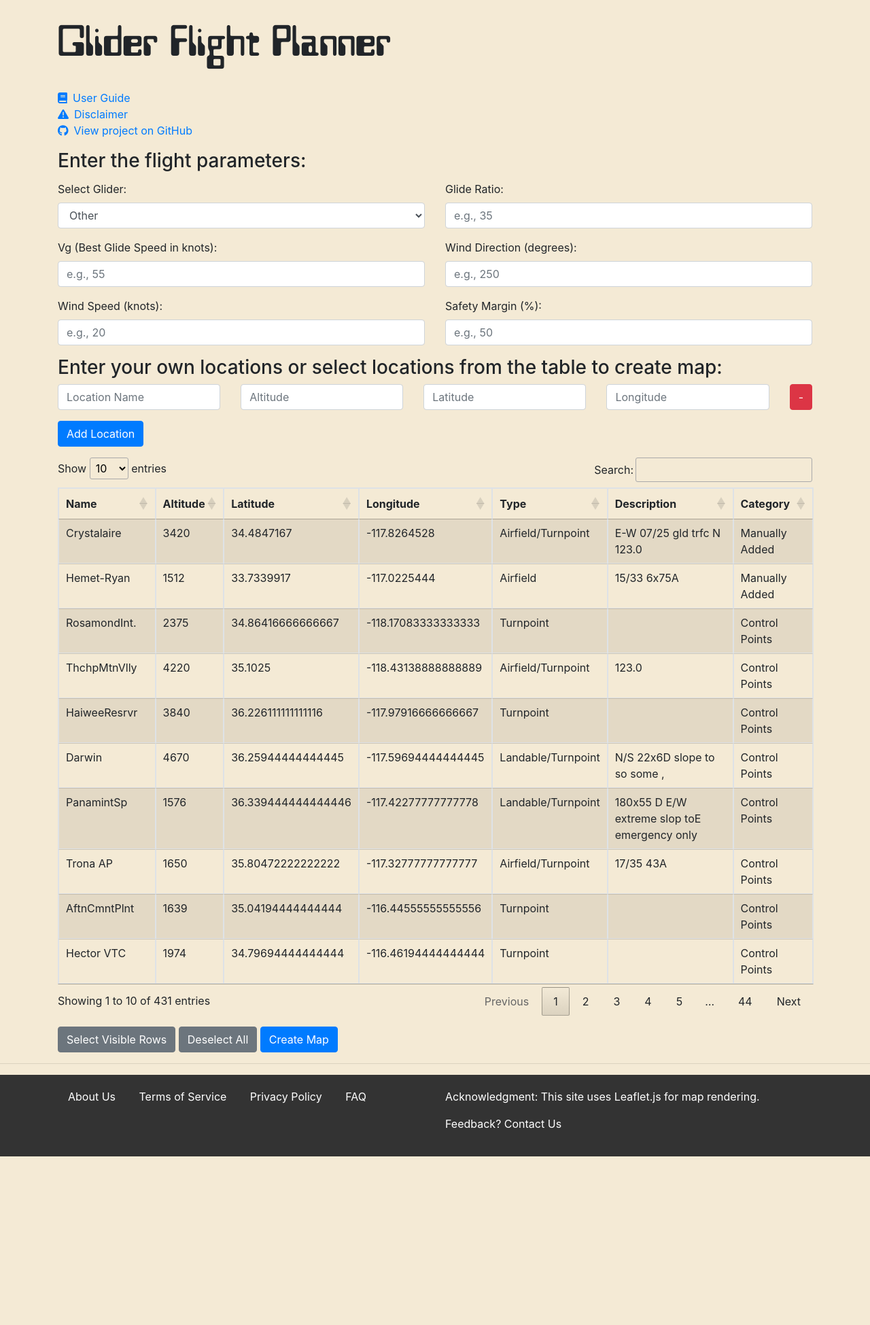
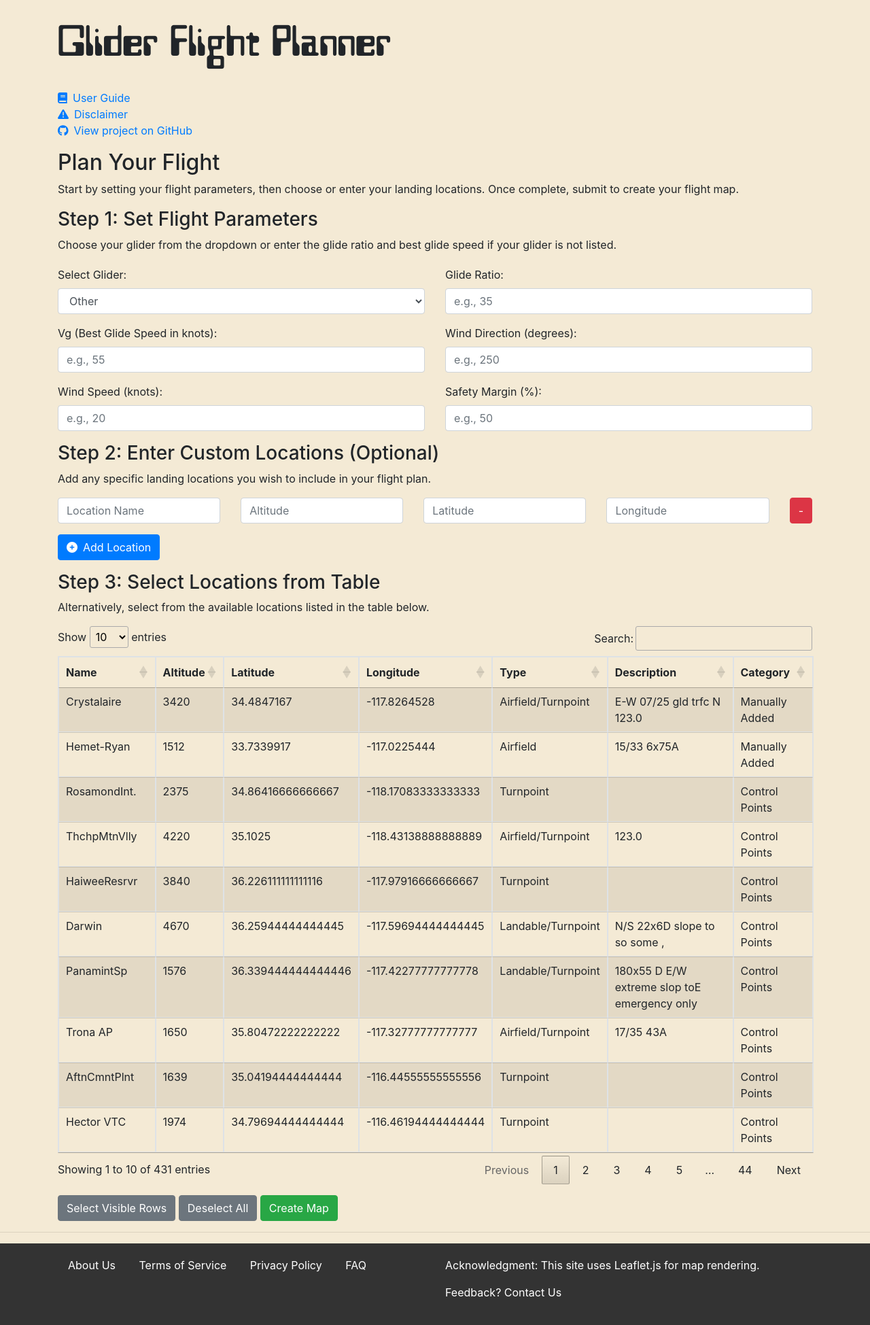
Before and after one commit to AlexCodeGlider/gliderFlightPlanner, a Flask app: page /index in a window 1280 px wide. Shown: the whole page at 68% size. Before the commit the page ends 1701 px from the top, so only its background shows below. Run offline with Flask 3, Linux system fonts and the light colour scheme; the visitor is signed in with stand-in values (Sample User, id 1); some libraries are stand-ins or nearby versions.

Commit message:
Updated instructions for clarity

```diff
--- a/templates/index.html
+++ b/templates/index.html
@@ -176,9 +176,14 @@
                 <i class="fab fa-github mr-2"></i>View project on GitHub
             </a>
         </div>
-        <h3>Enter the flight parameters:</h3>
+        <h2>Plan Your Flight</h2>
+        <p>Start by setting your flight parameters, then choose or enter your landing locations. Once complete, submit to create your flight map.</p>
 
         <form action="/index" method="post" id="flightParametersForm">
+            <!-- Flight Parameters Section -->
+            <h3>Step 1: Set Flight Parameters</h3>
+            <p>Choose your glider from the dropdown or enter the glide ratio and best glide speed if your glider is not listed.</p>
+
             <div class="row pt-1">
                 <div class="col-md-6">
                     <div class="form-group">
@@ -191,13 +196,13 @@
                 <div class="col-md-6">
                     <div class="form-group">
                         <label for="glideRatio">Glide Ratio:</label>
-                        <input type="number" class="form-control" id="glideRatio" name="glideRatio" placeholder="e.g., 35" required>
+                        <input type="number" class="form-control" id="glideRatio" name="glideRatio" min="10" max="100" placeholder="e.g., 35" required>
                     </div>
                 </div>
                 <div class="col-md-6">
                     <div class="form-group">
                         <label for="vg">Vg (Best Glide Speed in knots):</label>
-                        <input type="number" class="form-control" id="vg" name="vg" placeholder="e.g., 55" required>
+                        <input type="number" class="form-control" id="vg" name="vg" min="40" max="80" placeholder="e.g., 55" required>
                     </div>
                 </div>
 
@@ -211,7 +216,7 @@
                 <div class="col-md-6">
                     <div class="form-group">
                         <label for="windSpeed">Wind Speed (knots):</label>
-                        <input type="number" class="form-control" id="windSpeed" name="windSpeed" placeholder="e.g., 20" required>
+                        <input type="number" class="form-control" id="windSpeed" name="windSpeed" min="0" max="80" placeholder="e.g., 20" required>
                     </div>
                 </div>
 
@@ -223,7 +228,9 @@
                 </div>
             </div>
 
-            <h3>Enter your own locations or select locations from the table to create map:</h3>
+            <!-- Custom Locations Section -->
+            <h3>Step 2: Enter Custom Locations (Optional)</h3>
+            <p>Add any specific landing locations you wish to include in your flight plan.</p>
             <div id="dynamicFieldContainer">
                 <div class="fieldRow row mb-3">
                     <div class="col">
@@ -243,7 +250,13 @@
                     </div>
                 </div>
             </div>
-            <button type="button" class="btn btn-primary mb-3" onclick="addField()">Add Location</button>
+            <button type="button" class="btn btn-primary mb-3" onclick="addField()">
+                <i class="fas fa-plus-circle mr-2"></i>Add Location
+            </button>
+
+            <!-- Location Selection Section -->
+            <h3>Step 3: Select Locations from Table</h3>
+            <p>Alternatively, select from the available locations listed in the table below.</p>
 
             <!-- Create the table structure -->
             <table id="locationsTable" class="display table table-bordered table-striped">
@@ -274,9 +287,16 @@
                     {% endfor %}
                 </tbody>
             </table>
-            <button id="selectAllBtn" type="button" class="btn btn-secondary mt-3">Select Visible Rows</button>
-            <button id="deselectAllBtn" type="button" class="btn btn-secondary mt-3">Deselect All</button>
-            <input type="submit" class="btn btn-primary mt-3" value="Create Map">
+            <!-- Table Control Buttons -->
+            <button id="selectAllBtn" type="button" class="btn btn-secondary mt-3">
+                Select Visible Rows
+            </button>
+            <button id="deselectAllBtn" type="button" class="btn btn-secondary mt-3">
+                Deselect All
+            </button>
+
+            <!-- Submit Button -->
+            <input type="submit" class="btn btn-success mt-3" value="Create Map">
         </form>
     </div>
 
--- a/templates/welcome.html
+++ b/templates/welcome.html
@@ -5,6 +5,8 @@
     <h1>Welcome to the Glider Flight Planner!</h1>
     <p class="lead">This application allows you to plan your glider flights by selecting landing locations and inputting flight parameters and wind conditions.</p>
     <p class="lead">The resulting high resolution map shows minimum altitude countour rings based on the selected flight parameters. You can overlay the countour rings on top of satellite imagery, topographic maps and FAA sectional charts.</p>
+    <p class="lead">This tool is intended solely as a ground planning tool. Use it as part of your pre-flight.</p>
+    <p class="lead">If you'd like to have a landing location added to the list of available locations, please <a href="{{ url_for('contact_us') }}">contact us</a> with the location details.</p>
     <p class="lead">To get started, please read the <a href="{{ url_for('user_guide') }}">User Guide</a> and <a href="{{ url_for('disclaimer') }}">Disclaimer</a>.</p>
 
 
```
Also changed, not shown: templates/user_guide.html (+13 -8 lines).
